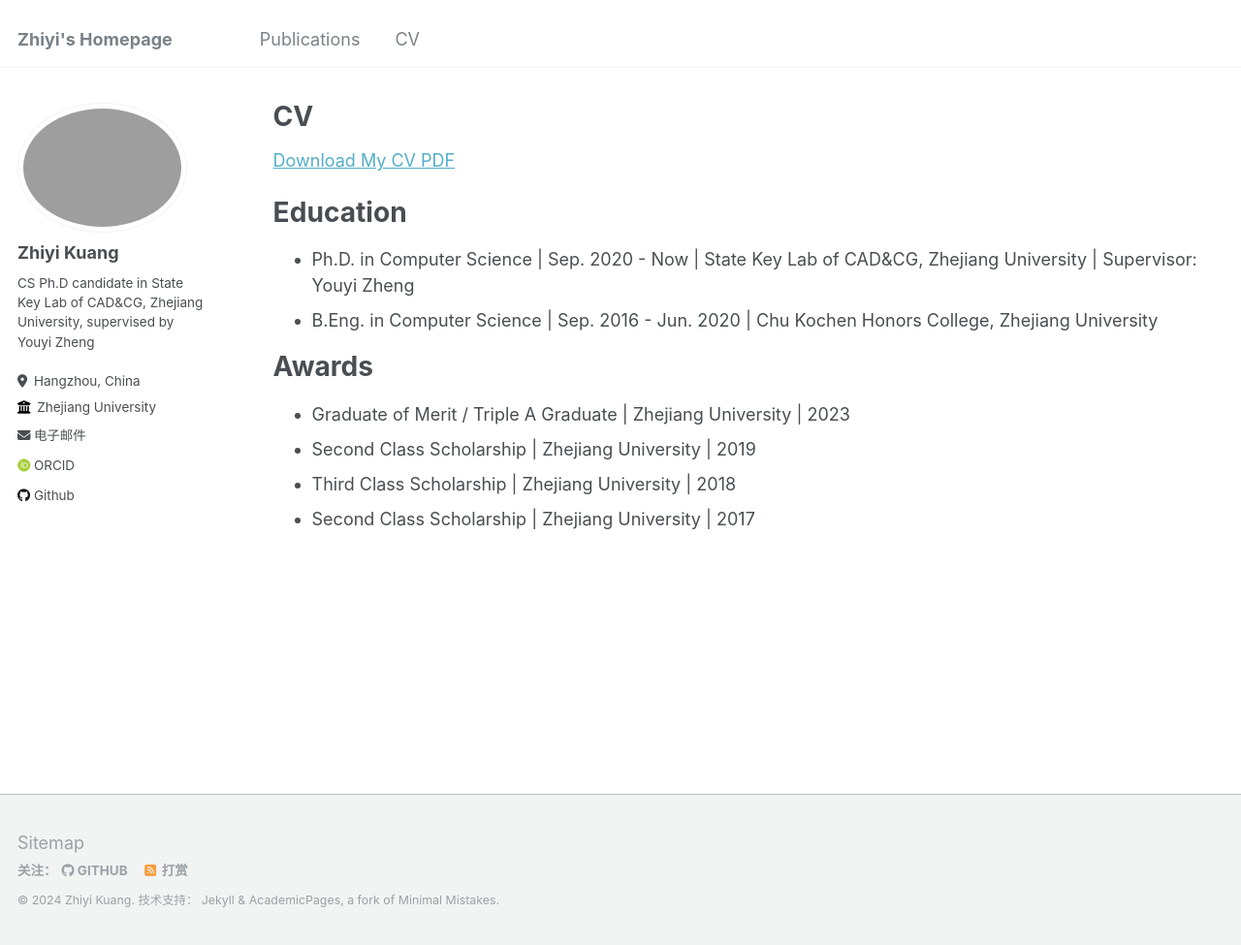
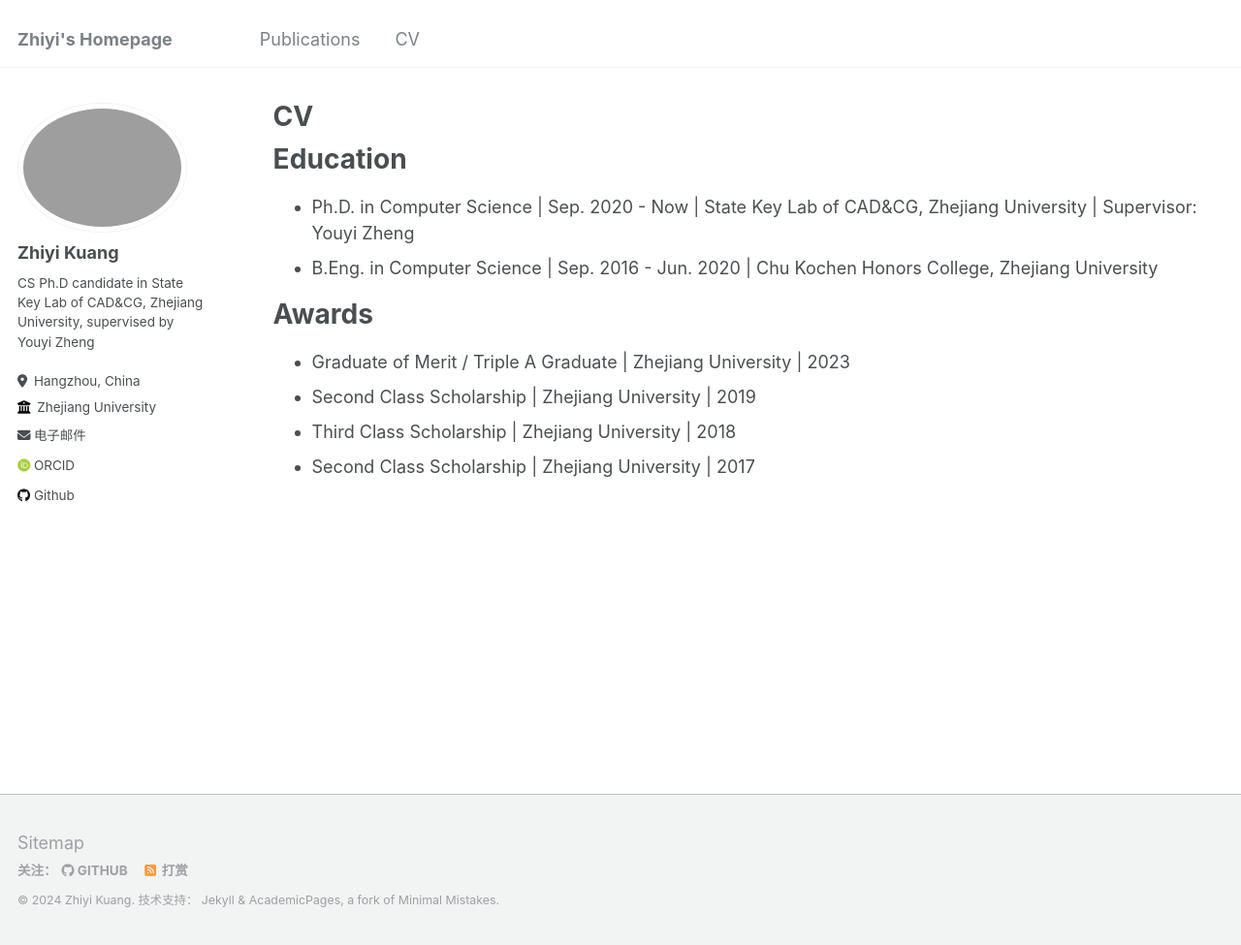
Before and after one commit to Musinghead/musinghead.github.io, a Jekyll site: the page built from _pages/cv.md, in a window 1280 px wide and 975 px high. Shown: the whole window at 97% size. Built offline with Jekyll 4.4.1, drawn with Linux system fonts in a browser that asks for light colours; some web fonts are replaced.

Commit message:
Update cv.md

```diff
--- a/_pages/cv.md
+++ b/_pages/cv.md
@@ -6,8 +6,6 @@ author_profile: true
 redirect_from:
   - /resume
 ---
-
-[Download My CV PDF](http://musinghead.github.io/files/Zhiyi_Kuang_CV.pdf)
 
 Education
 ======
```
